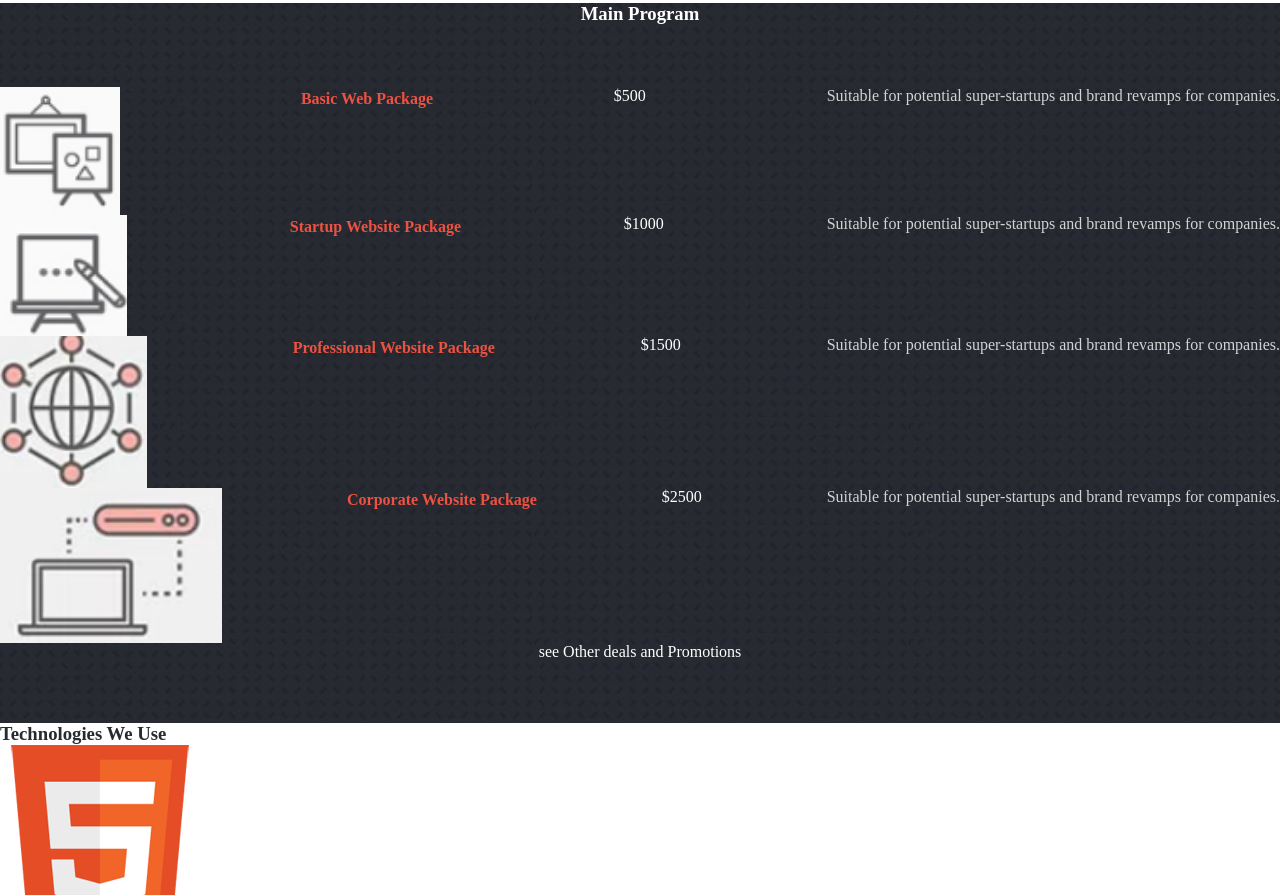
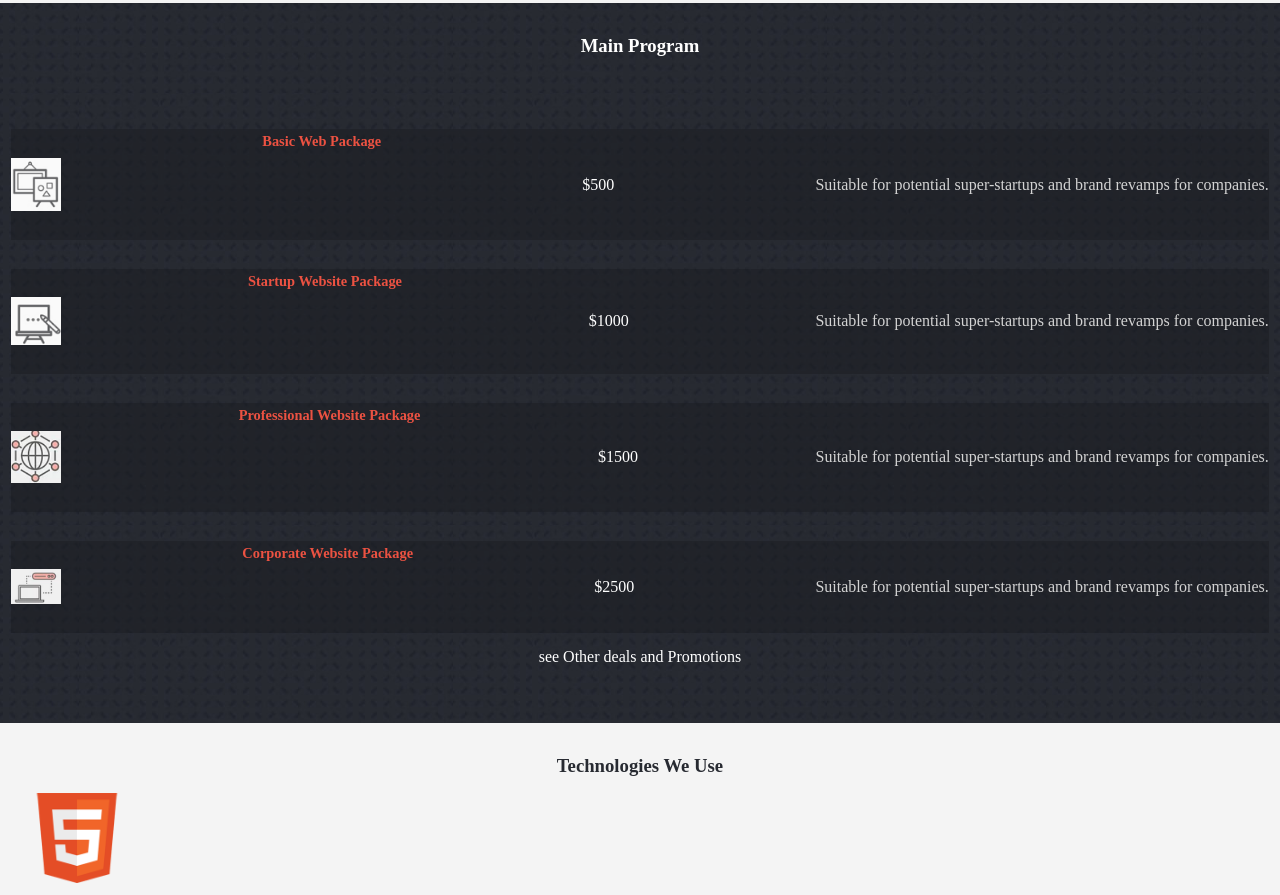
Before and after one commit to ixboy/client-s_website, a plain HTML site: page index.html in a window 1280 px wide. Shown: the part 405-1300 px from the top of the page. Drawn offline with Linux system fonts and the light colour scheme.

Commit message:
styled and resized technology logos

```diff
--- a/sass/style.css
+++ b/sass/style.css
@@ -1,5 +1,15 @@
 body {
   margin: 0px;
+  background-color: #f4f4f4;
+}
+
+body .current {
+  border: 1px solid #EC5242;
+}
+
+body .quote {
+  text-align: center;
+  padding-top: 2rem;
 }
 
 body * {
@@ -158,27 +168,47 @@ main .showcase * {
   color: #fff;
 }
 
-main .showcase h3 {
-  text-align: center;
-}
-
 main .showcase div {
+  font-size: 1rem;
+  background-color: #1a1c2071;
+  margin: 0.9rem 0.7rem;
   display: -webkit-inline-box;
   display: -ms-inline-flexbox;
   display: inline-flex;
   -webkit-box-pack: justify;
       -ms-flex-pack: justify;
           justify-content: space-between;
+  -webkit-box-align: center;
+      -ms-flex-align: center;
+          align-items: center;
+}
+
+main .showcase div h3 {
+  -ms-flex-item-align: baseline;
+      align-self: baseline;
+  max-width: 25%;
 }
 
 main .showcase div a {
   color: #EC5242;
-  font-size: 1rem;
+  font-size: 0.9rem;
 }
 
 main .showcase div p:last-of-type {
   text-align: left;
   max-width: 40%;
+}
+
+main .showcase div img {
+  width: 50px;
+}
+
+main .featured div {
+  margin: 1rem;
+}
+
+main .featured div img {
+  width: 90px;
 }
 
 main .first {
```
Also changed, not shown: 1 other file.
